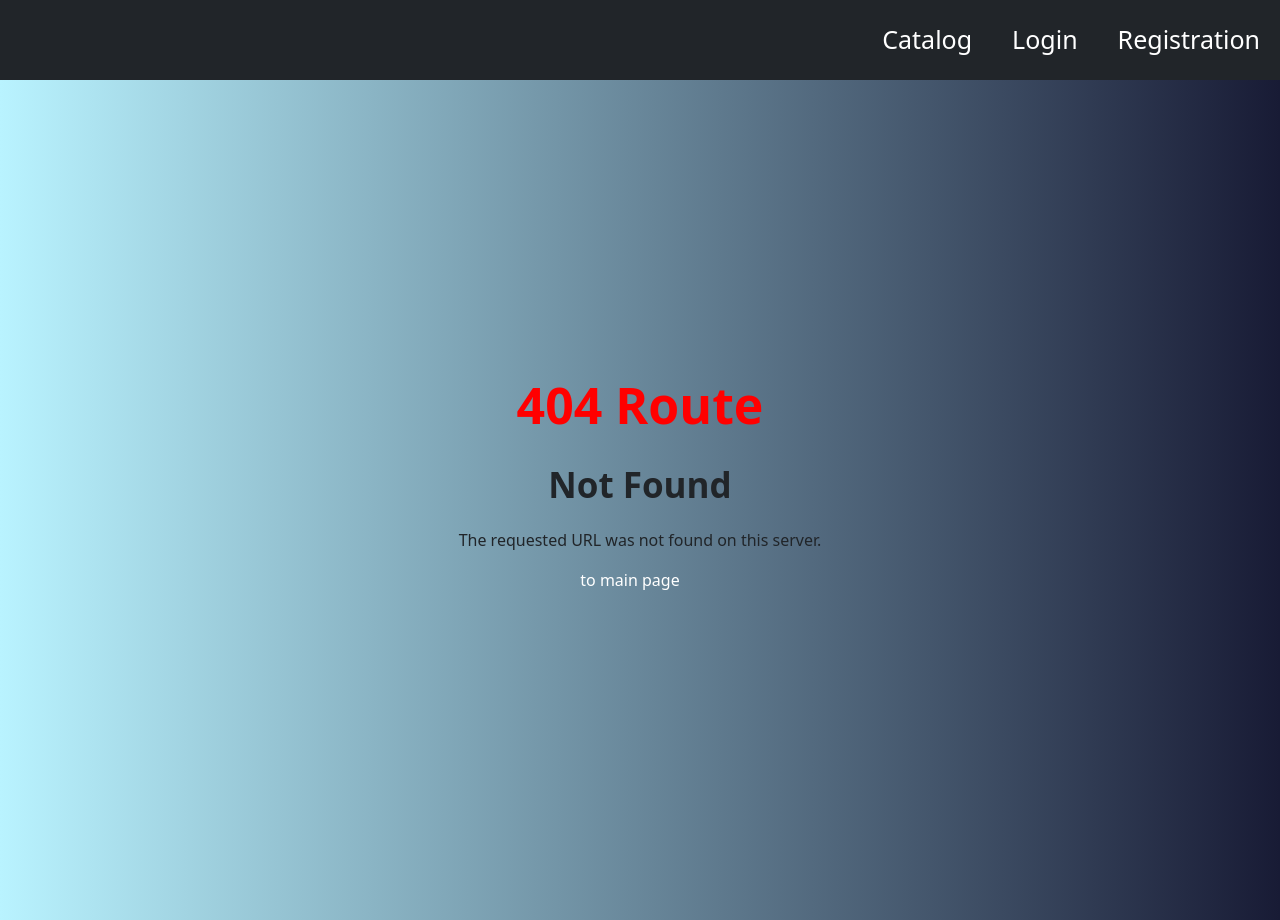
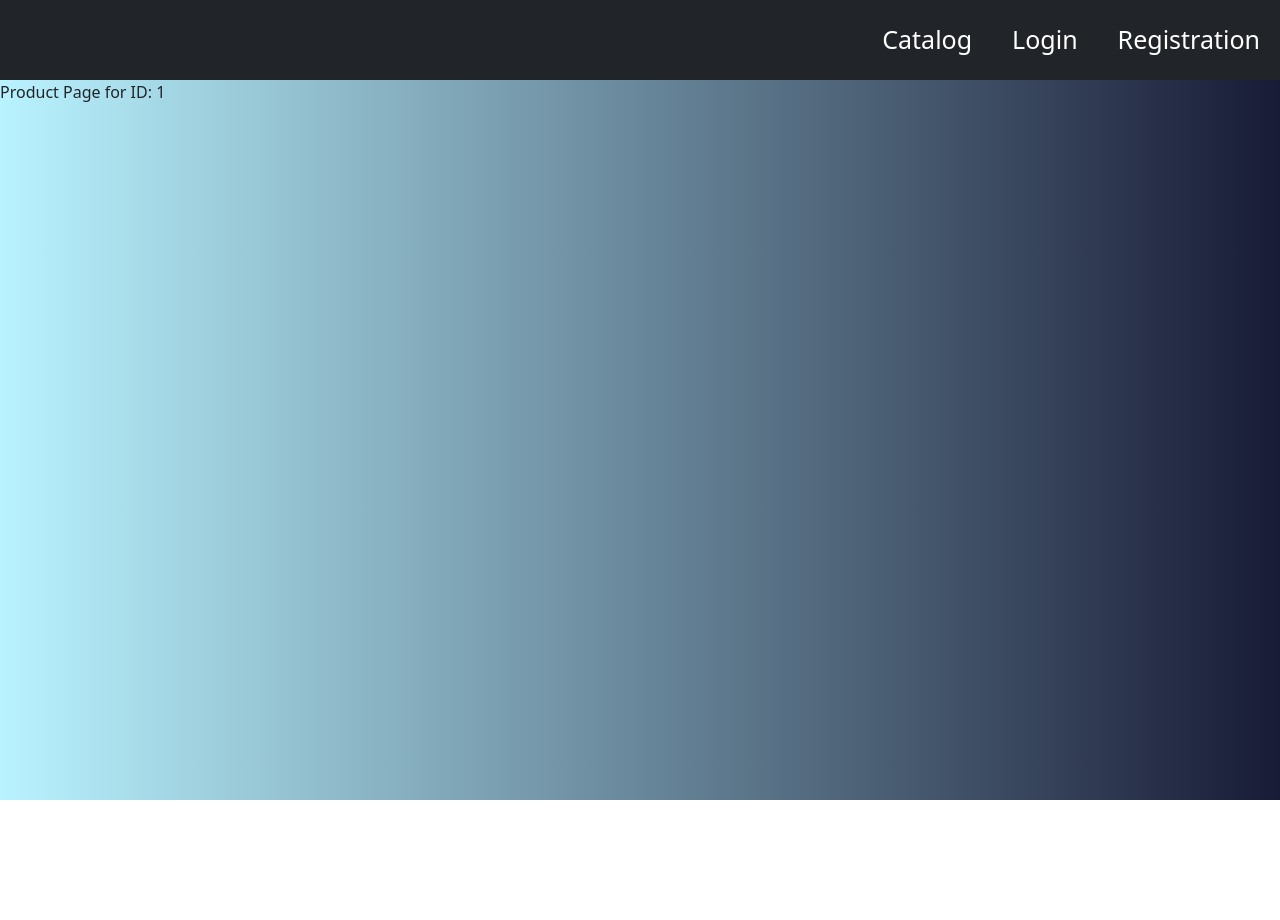
Before and after one commit to RS-Tech-Artisans/eCommerce-React, a React app: page /product/1 in a window 1280 px wide. Before the commit this address had no page. After the commit the page ends 800 px from the top, so only its background shows below. Built offline with nearby package versions, Linux system fonts and the light colour scheme; what @commercetools/platform-sdk, @commercetools/sdk-client-v2 would draw is missing.

Commit message:
feat: add routing for Product Detail

```diff
--- a/src/App.tsx
+++ b/src/App.tsx
@@ -7,6 +7,7 @@ import NotFound from './pages/NotFound';
 import UserProfile from './pages/UserProfile';
 import './styles.css';
 import { SessionProvider } from './utils/SessionContext';
+import ProductDetail from './components/ProductDetail';
 
 const App: React.FC = () => {
   return (
@@ -20,6 +21,7 @@ const App: React.FC = () => {
             <Route path="register" element={<Registration />} />
             <Route path="profile" element={<UserProfile />} />
             <Route path="*" element={<NotFound />} />
+            <Route path="/product/:id" element={<ProductDetail />} />
           </Route>
         </Routes>
       </BrowserRouter>
--- /dev/null
+++ b/src/components/ProductDetail.tsx
@@ -0,0 +1,9 @@
+import { useParams } from "react-router-dom";
+
+const ProductDetail: React.FC = () => {
+  const { id } = useParams<{ id: string }>();
+
+  return <div>Product Page for ID: {id}</div>;
+};
+
+export default ProductDetail;
```
